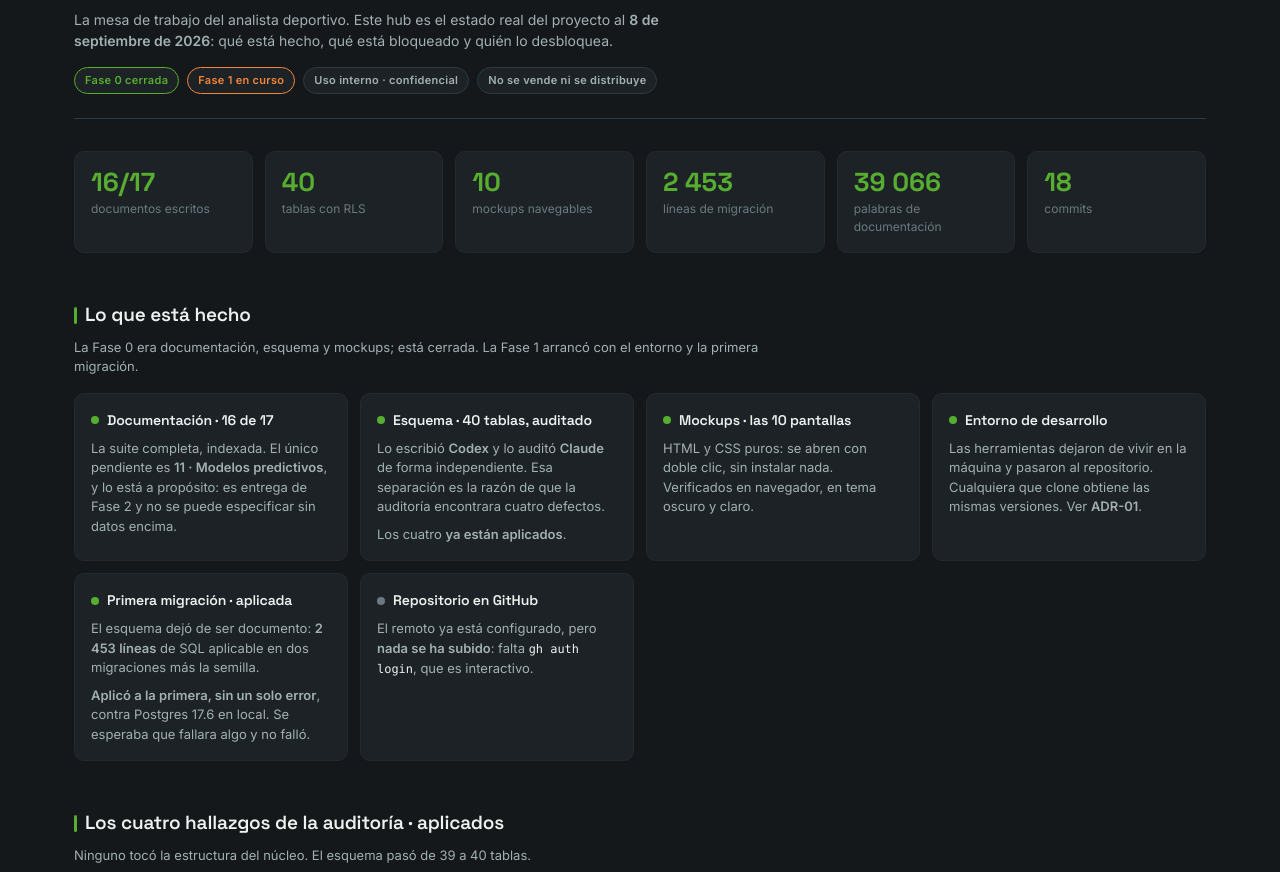
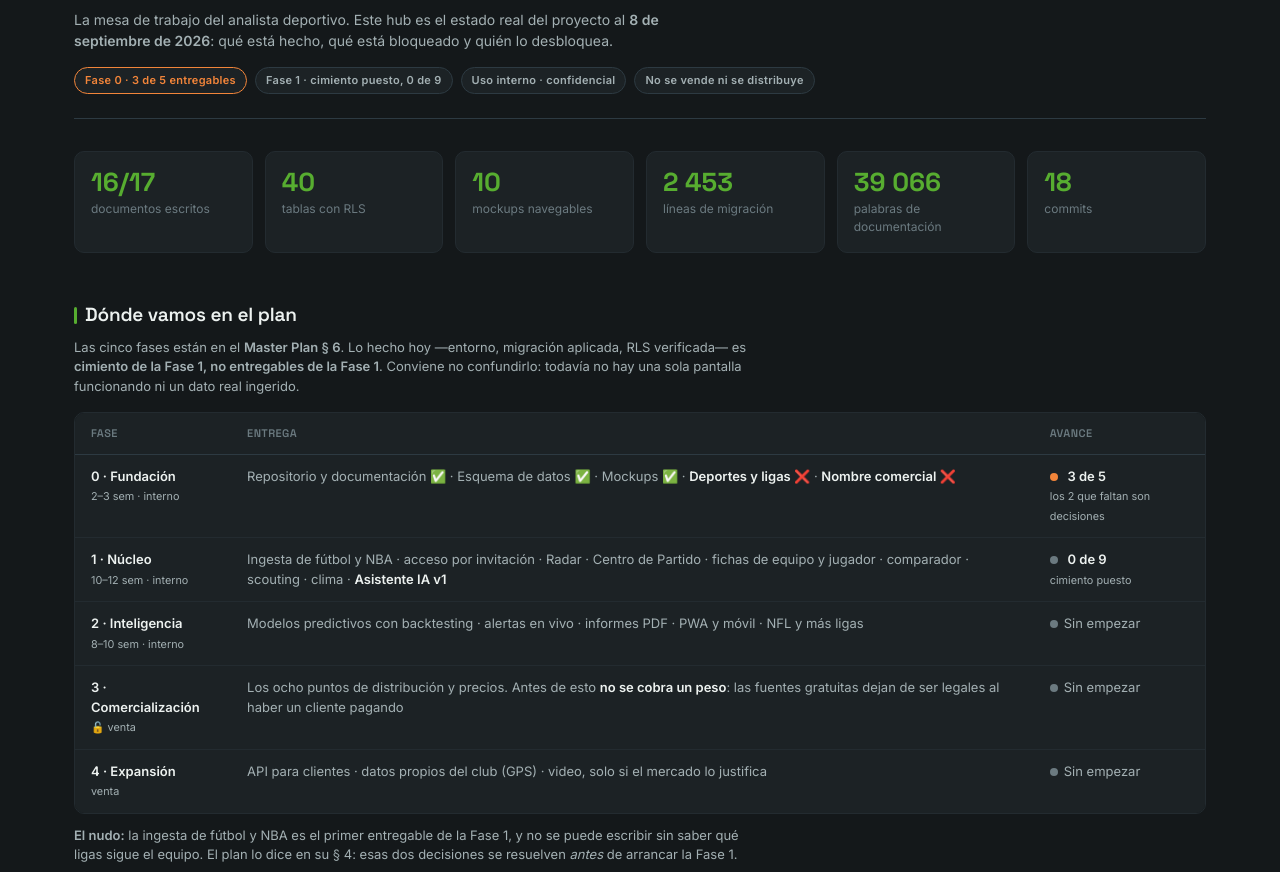
Before and after one commit to motraegmg-tech/MotSport, a website: page docs/hub/index.html in a window 1280 px wide. Shown: the part 80-952 px from the top of the page. Drawn offline with Linux system fonts and the light colour scheme.

Commit message:
fix(hub): el hub decia "Fase 0 cerrada" y no lo esta
Al contrastar con el Master Plan seccion 6 resulta que la Fase 0
entrega cinco cosas, no tres: repositorio, esquema, mockups,
**deportes y ligas del equipo** y **nombre comercial**. Las dos
ultimas siguen sin decidirse, asi que la fase va 3 de 5.

Importa porque el propio plan dice en su seccion 4 que esas dos se
resuelven antes de arrancar la Fase 1, y porque la ingesta de futbol
y NBA -primer entregable de Fase 1- no se puede escribir sin saber
que ligas sigue el equipo.

Lo hecho hoy es cimiento de Fase 1, no entregables de Fase 1. Un
sello que decia lo contrario invitaba a creer que faltaba menos.

Se agrega ademas la tabla de las cinco fases, que el hub no tenia.

Co-Authored-By: Claude Opus 5 (1M context) <noreply@anthropic.com>

```diff
--- a/docs/hub/index.html
+++ b/docs/hub/index.html
@@ -185,8 +185,8 @@ a.hub-acceso small { display: block; color: var(--texto-tenue); font-size: 12px;
       quién lo desbloquea.
     </p>
     <div class="hub-avisos">
-      <span class="hub-sello es-verde">Fase 0 cerrada</span>
-      <span class="hub-sello es-alerta">Fase 1 en curso</span>
+      <span class="hub-sello es-alerta">Fase 0 · 3 de 5 entregables</span>
+      <span class="hub-sello">Fase 1 · cimiento puesto, 0 de 9</span>
       <span class="hub-sello">Uso interno · confidencial</span>
       <span class="hub-sello">No se vende ni se distribuye</span>
     </div>
@@ -199,6 +199,64 @@ a.hub-acceso small { display: block; color: var(--texto-tenue); font-size: 12px;
     <div class="hub-metrica"><b>2 453</b><small>líneas de migración</small></div>
     <div class="hub-metrica"><b>39 066</b><small>palabras de documentación</small></div>
     <div class="hub-metrica"><b>18</b><small>commits</small></div>
+  </section>
+
+  <!-- ───────────── Dónde vamos en el plan ───────────── -->
+  <section class="hub-seccion">
+    <h2>Dónde vamos en el plan</h2>
+    <p class="hub-nota">
+      Las cinco fases están en el <strong>Master Plan § 6</strong>. Lo hecho hoy
+      —entorno, migración aplicada, RLS verificada— es <strong>cimiento de la Fase 1,
+      no entregables de la Fase 1</strong>. Conviene no confundirlo: todavía no hay
+      una sola pantalla funcionando ni un dato real ingerido.
+    </p>
+    <div class="hub-tabla-caja">
+      <table class="hub-tabla">
+        <thead><tr><th>Fase</th><th>Entrega</th><th>Avance</th></tr></thead>
+        <tbody>
+          <tr>
+            <td><strong>0 · Fundación</strong><br><small>2–3 sem · interno</small></td>
+            <td>Repositorio y documentación ✅ · Esquema de datos ✅ · Mockups ✅ ·
+                <strong>Deportes y ligas ❌</strong> · <strong>Nombre comercial ❌</strong></td>
+            <td><span class="hub-punto curso" style="display:inline-block;margin-right:6px"></span>
+                <strong>3 de 5</strong><br><small>los 2 que faltan son decisiones</small></td>
+          </tr>
+          <tr>
+            <td><strong>1 · Núcleo</strong><br><small>10–12 sem · interno</small></td>
+            <td>Ingesta de fútbol y NBA · acceso por invitación · Radar ·
+                Centro de Partido · fichas de equipo y jugador · comparador ·
+                scouting · clima · <strong>Asistente IA v1</strong></td>
+            <td><span class="hub-punto espera" style="display:inline-block;margin-right:6px"></span>
+                <strong>0 de 9</strong><br><small>cimiento puesto</small></td>
+          </tr>
+          <tr>
+            <td><strong>2 · Inteligencia</strong><br><small>8–10 sem · interno</small></td>
+            <td>Modelos predictivos con backtesting · alertas en vivo · informes PDF ·
+                PWA y móvil · NFL y más ligas</td>
+            <td><span class="hub-punto espera" style="display:inline-block;margin-right:6px"></span>Sin empezar</td>
+          </tr>
+          <tr>
+            <td><strong>3 · Comercialización</strong><br><small>🔓 venta</small></td>
+            <td>Los ocho puntos de distribución y precios. Antes de esto
+                <strong>no se cobra un peso</strong>: las fuentes gratuitas dejan de
+                ser legales al haber un cliente pagando</td>
+            <td><span class="hub-punto espera" style="display:inline-block;margin-right:6px"></span>Sin empezar</td>
+          </tr>
+          <tr>
+            <td><strong>4 · Expansión</strong><br><small>venta</small></td>
+            <td>API para clientes · datos propios del club (GPS) · video, solo si el
+                mercado lo justifica</td>
+            <td><span class="hub-punto espera" style="display:inline-block;margin-right:6px"></span>Sin empezar</td>
+          </tr>
+        </tbody>
+      </table>
+    </div>
+    <p class="hub-nota" style="margin-top:var(--e3)">
+      <strong>El nudo:</strong> la ingesta de fútbol y NBA es el primer entregable de
+      la Fase 1, y no se puede escribir sin saber qué ligas sigue el equipo. El plan
+      lo dice en su § 4: esas dos decisiones se resuelven <em>antes</em> de arrancar
+      la Fase 1.
+    </p>
   </section>
 
   <!-- ───────────── Lo hecho ───────────── -->
```
